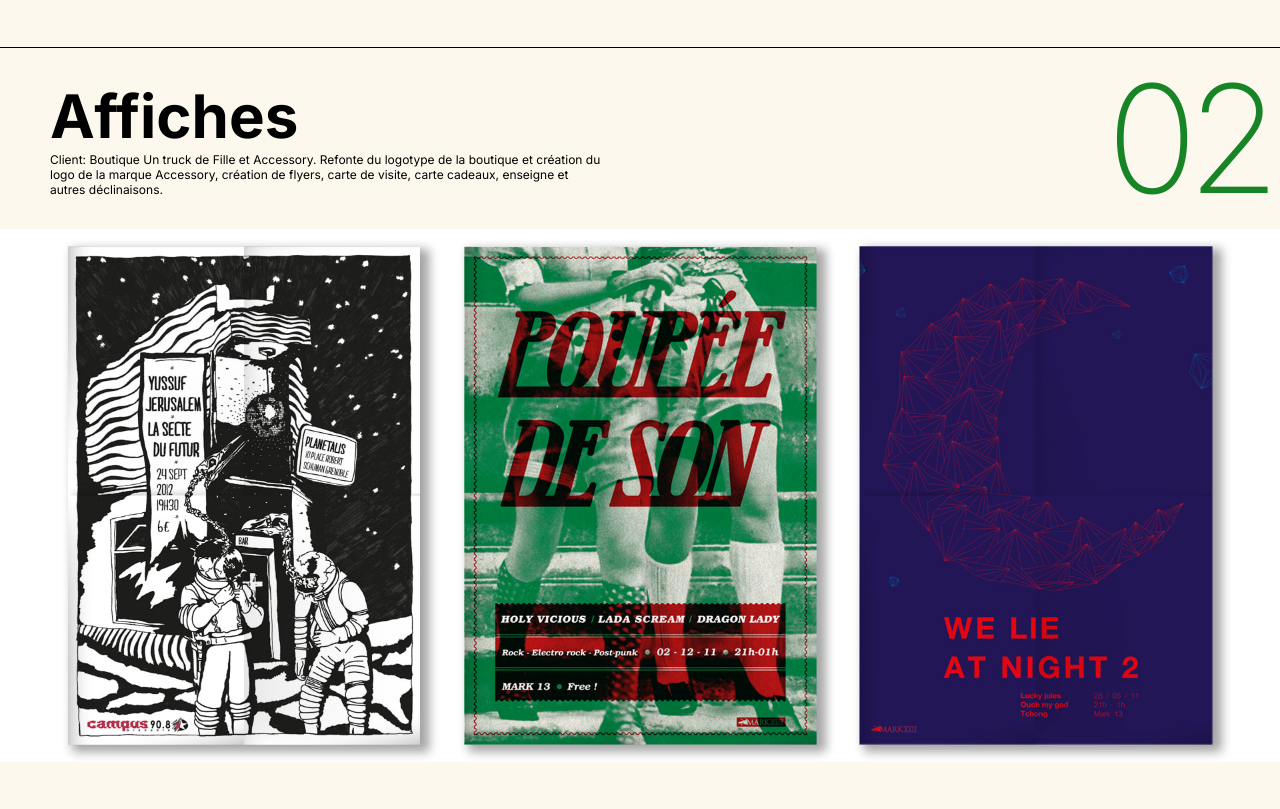
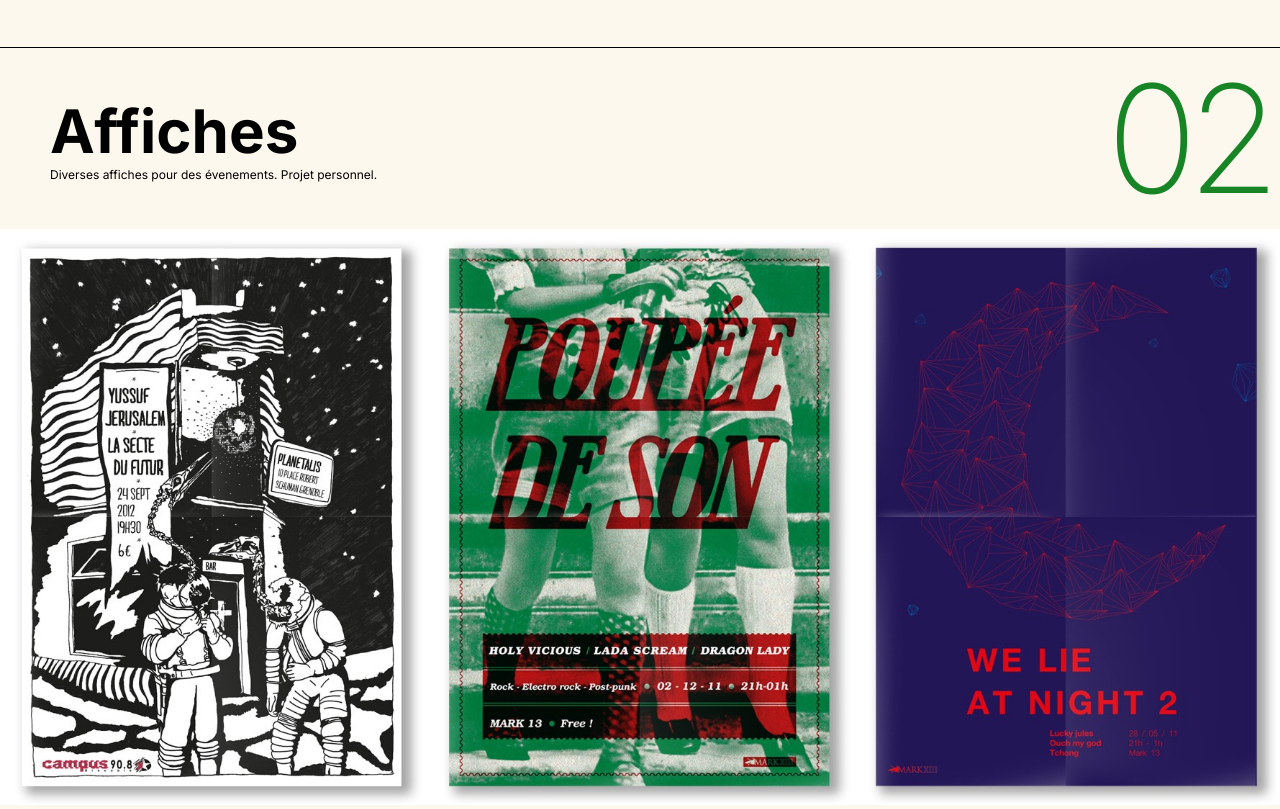
Before and after one commit to Blankenmeister/Portfolio, a plain HTML site: page index.html in a window 1280 px wide. Shown: the part 2012-2821 px from the top of the page. Before the commit the page ends 2778 px from the top, so only its background shows below. Drawn offline with Linux system fonts and the light colour scheme.

Commit message:
modif image

```diff
--- a/index.html
+++ b/index.html
@@ -69,19 +69,18 @@
             <div class="work2">
               <div class="textWork2">
                 <div class="titre2">Affiches</div>
-                <div class="texte2">Client: Boutique Un truck de Fille et Accessory.
-                  Refonte du logotype de la boutique et création du logo de la marque Accessory,
-                  création de flyers, carte de visite, carte cadeaux, enseigne et autres déclinaisons.
+                <div class="texte2">Diverses affiches pour des évenements.
+                  Projet personnel.
                 </div>
               </div>
               <h4 class="chiffre2">02</h4>
             </div>
-            <img class="photo1" src="./img/Affiche_SoniaBD.jpg" alt="photo1" />
+            <img class="photo1" src="./img/Affiche_Sonia2BD.jpg" alt="photo1" />
 
 
 
 
 
-
+            <script src="script.js"></script>
 </body>
 </html>
--- /dev/null
+++ b/script.js
@@ -0,0 +1,4 @@
+function topFunction() {
+    document.body.scrollTop = 0;
+    document.documentElement.scrollTop = 0;
+}
--- a/style.css
+++ b/style.css
@@ -16,7 +16,7 @@ h5 {
     margin: 0;
 }
 .filet0 {
-    width: 80%;
+    width: 82%;
     border-top-style: solid;
     border-top-width: 1px;
 
@@ -170,7 +170,7 @@ nav a {
 
 }
 .textWork2 {
-    padding: 0px 500px 0px 50px;
+    padding: 0px 0px 0px 50px;
 }
 
 .titre2 {
```
Also changed, not shown: img/Affiche_Sonia2BD.jpg (added).
